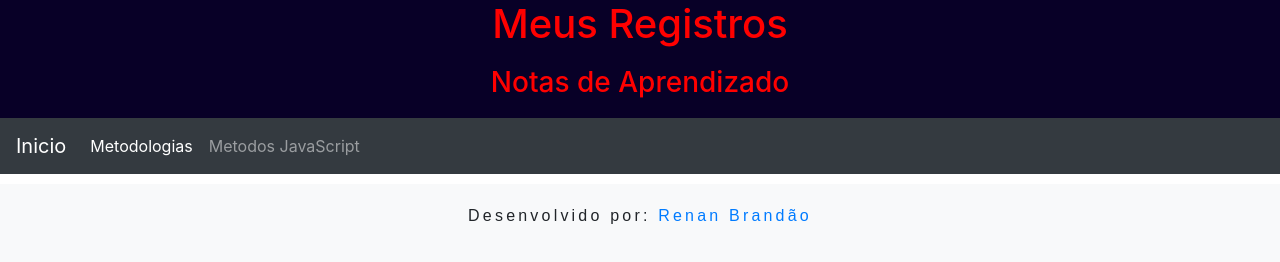
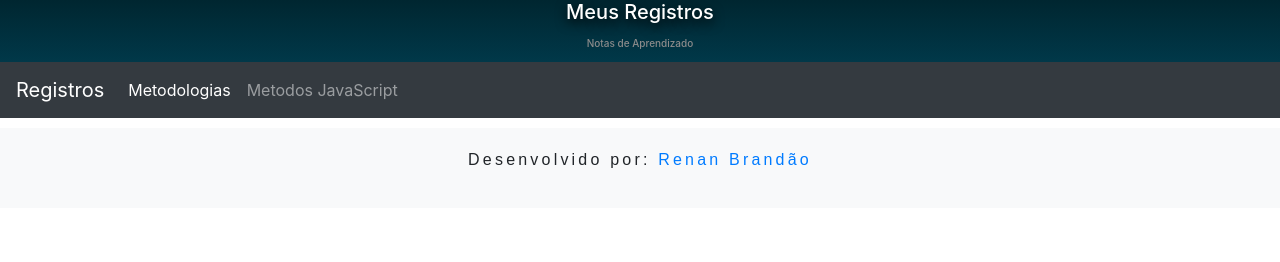
Before and after one commit to Durvaks/Registro_JS, a plain HTML site: page Registro_JS-main/Index.html in a window 1280 px wide. Drawn offline with nearby package versions, Linux system fonts and the light colour scheme.

Commit message:
Atualizando estilo

```diff
--- a/Registro_JS-main/Index.html
+++ b/Registro_JS-main/Index.html
@@ -10,6 +10,26 @@
     <script src="https://cdn.jsdelivr.net/npm/bootstrap@4.1.3/dist/js/bootstrap.min.js" integrity="sha384-ChfqqxuZUCnJSK3+MXmPNIyE6ZbWh2IMqE241rYiqJxyMiZ6OW/JmZQ5stwEULTy" crossorigin="anonymous"></script>
     <script src="/js/script.js"></script>
     <link rel="stylesheet" href="/css/style.css">
+    <style>
+    header{
+    background-image: linear-gradient(#002630, #005368df);
+    color: white;
+    text-align: center;
+    }
+    h1{
+      font-size: 20px;
+      text-shadow: 0 4px 12px black;
+    }
+    h3{
+    font-size: 10px;
+    padding: 5px;
+    color: rgb(139,139,139);
+    }
+    section{
+    margin: auto;
+    background-color: rgba(221, 221, 221, 0.568);
+    }
+    </style>
 
     <title>Programer Notes</title>
 </head>
@@ -18,7 +38,7 @@
         <h1>Meus Registros</h1>
         <h3>Notas de Aprendizado</h3>
         <nav class="navbar navbar-expand-lg navbar-dark bg-dark">
-            <a class="navbar-brand" href="Index.html">Inicio</a>
+            <a class="navbar-brand" href="Index.html">Registros</a>
             <button class="navbar-toggler" type="button" data-toggle="collapse" data-target="#navbarSupportedContent" aria-controls="navbarSupportedContent" aria-expanded="false" aria-label="Toggle navigation">
               <span class="navbar-toggler-icon"></span>
             </button>
```
